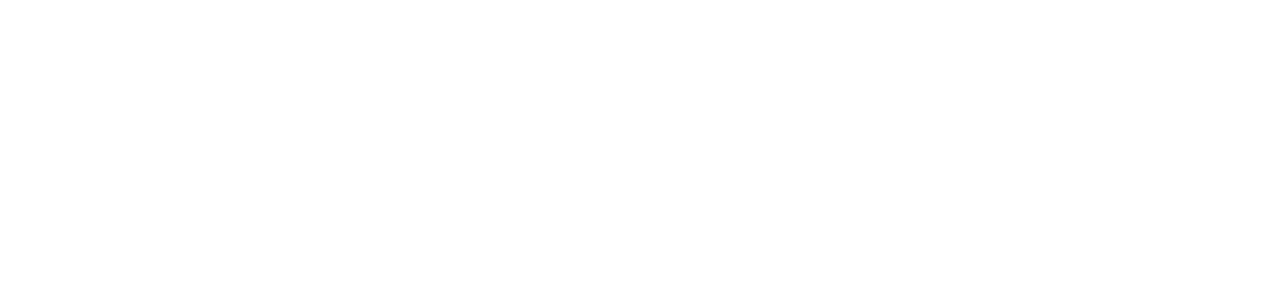
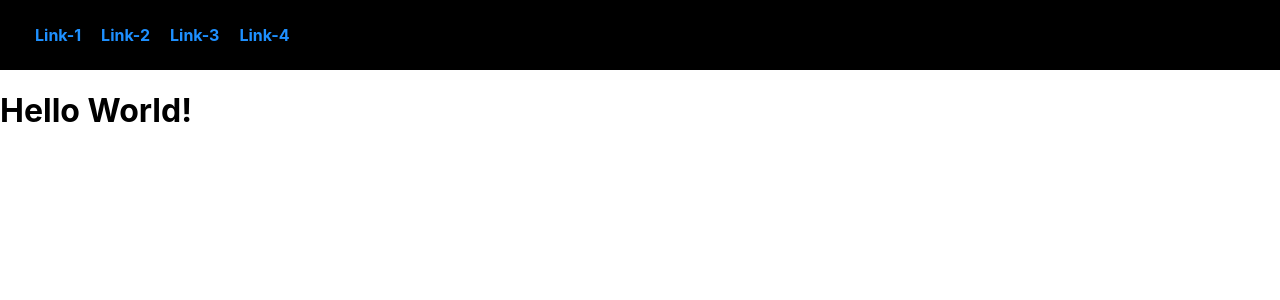
Before and after one commit to joeylee08/phasetwoproject, a React (Create React App) app: page / in a window 1280 px wide. Shown: the top 300 px of the page. Built offline with nearby package versions, Linux system fonts and the light colour scheme.

Commit message:
add browser router and set nav links

```diff
--- a/package.json
+++ b/package.json
@@ -8,6 +8,7 @@
     "@testing-library/user-event": "^13.5.0",
     "react": "^18.2.0",
     "react-dom": "^18.2.0",
+    "react-router-dom": "^6.16.0",
     "react-scripts": "5.0.1",
     "web-vitals": "^2.1.4"
   },
--- a/src/components/MainBody.js
+++ b/src/components/MainBody.js
@@ -1,7 +1,12 @@
-
+import NavBar from "./NavBar"
 
 const MainBody = () => {
-
+    return (
+        <>
+            <NavBar />
+            <h1>Hello World!</h1>
+        </>
+    )
 }
 
 export default MainBody
--- a/src/components/NavBar.js
+++ b/src/components/NavBar.js
@@ -1,7 +1,19 @@
-import React from 'react'
+import * as React from "react";
+import { Link } from "react-router-dom";
+import { v4 as uuid } from "uuid";
+
+const links = ["Link-1", "Link-2", "Link-3", "Link-4"];
 
 const NavBar = () => {
+    const mappedLinks = links.map(link => {
+        return <Link className="navLink" key={uuid()} to={link[0]}>{link}</Link>
+    })
 
+    return (
+    <header>
+        {mappedLinks}
+    </header>
+    )
 }
 
 export default NavBar
--- a/src/index.css
+++ b/src/index.css
@@ -11,3 +11,17 @@ code {
   font-family: source-code-pro, Menlo, Monaco, Consolas, 'Courier New',
     monospace;
 }
+
+/* ========= Header ========= */
+
+header {
+  padding: 25px;
+  background-color:black;
+}
+
+.navLink {
+  text-decoration: none;
+  font-weight: bold;
+  margin: 0 10px;
+  color: dodgerblue;
+}
--- a/src/index.js
+++ b/src/index.js
@@ -1,11 +1,19 @@
-import React from 'react';
-import ReactDOM from 'react-dom/client';
-import './index.css';
-import App from './components/App';
+import * as React from "react";
+import * as ReactDOM from "react-dom/client";
+import {
+  createBrowserRouter,
+  RouterProvider,
+} from "react-router-dom";
 
-const root = ReactDOM.createRoot(document.getElementById('root'));
-root.render(
-  <React.StrictMode>
-    <App />
-  </React.StrictMode>
+import App from "./components/App";
+
+const router = createBrowserRouter([
+  {
+    path: "/",
+    element: <App />,
+  },
+]);
+
+ReactDOM.createRoot(document.getElementById("root")).render(
+  <RouterProvider router={router} />
 );
```
Also changed, not shown: 1 other file (tests, documents, lock files or other folders).
